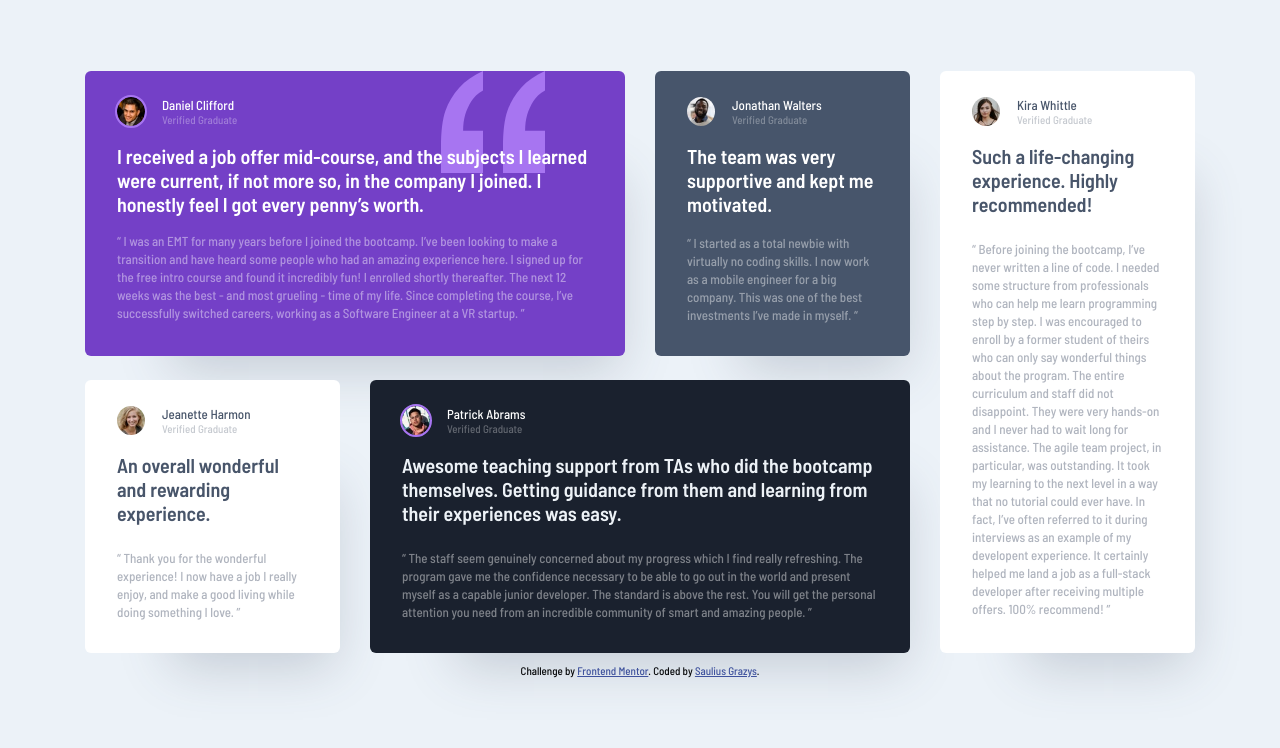
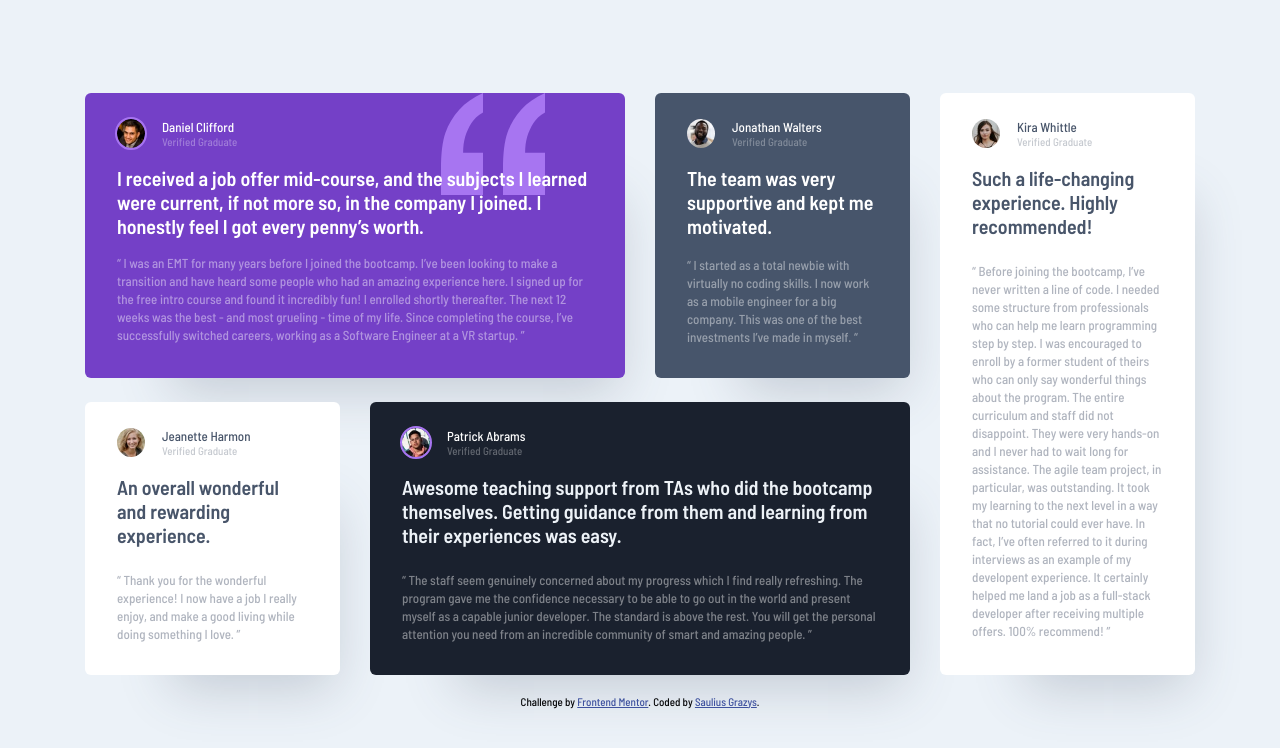
Before and after one commit to sgrazys/10_testimonials-grid-section-main, a website: page index.html in a window 1280 px wide. Drawn offline with Linux system fonts and the light colour scheme.

Commit message:
updated central alignment

```diff
--- a/css/style.css
+++ b/css/style.css
@@ -134,7 +134,9 @@ body {
 
 @media (min-width: 1024px) {
 	.testimonials {
+		height: 100vh;
 		display: flex;
+		flex-direction: column;
 		justify-content: center;
 		align-items: center;
 	}
--- a/index.html
+++ b/index.html
@@ -15,7 +15,7 @@
 			.attribution {
 				font-size: 11px;
 				text-align: center;
-				margin-top: -60px;
+				margin-top: 2rem;
 			}
 			.attribution a {
 				color: hsl(228, 45%, 44%);
@@ -117,10 +117,10 @@
 					</p>
 				</div>
 			</div>
+			<div class="attribution">
+				Challenge by <a href="https://www.frontendmentor.io?ref=challenge" target="_blank">Frontend Mentor</a>. Coded by
+				<a href="https://www.frontendmentor.io/profile/sgrazys">Saulius Grazys</a>.
+			</div>
 		</section>
-		<div class="attribution">
-			Challenge by <a href="https://www.frontendmentor.io?ref=challenge" target="_blank">Frontend Mentor</a>. Coded by
-			<a href="https://www.frontendmentor.io/profile/sgrazys">Saulius Grazys</a>.
-		</div>
 	</body>
 </html>
```
